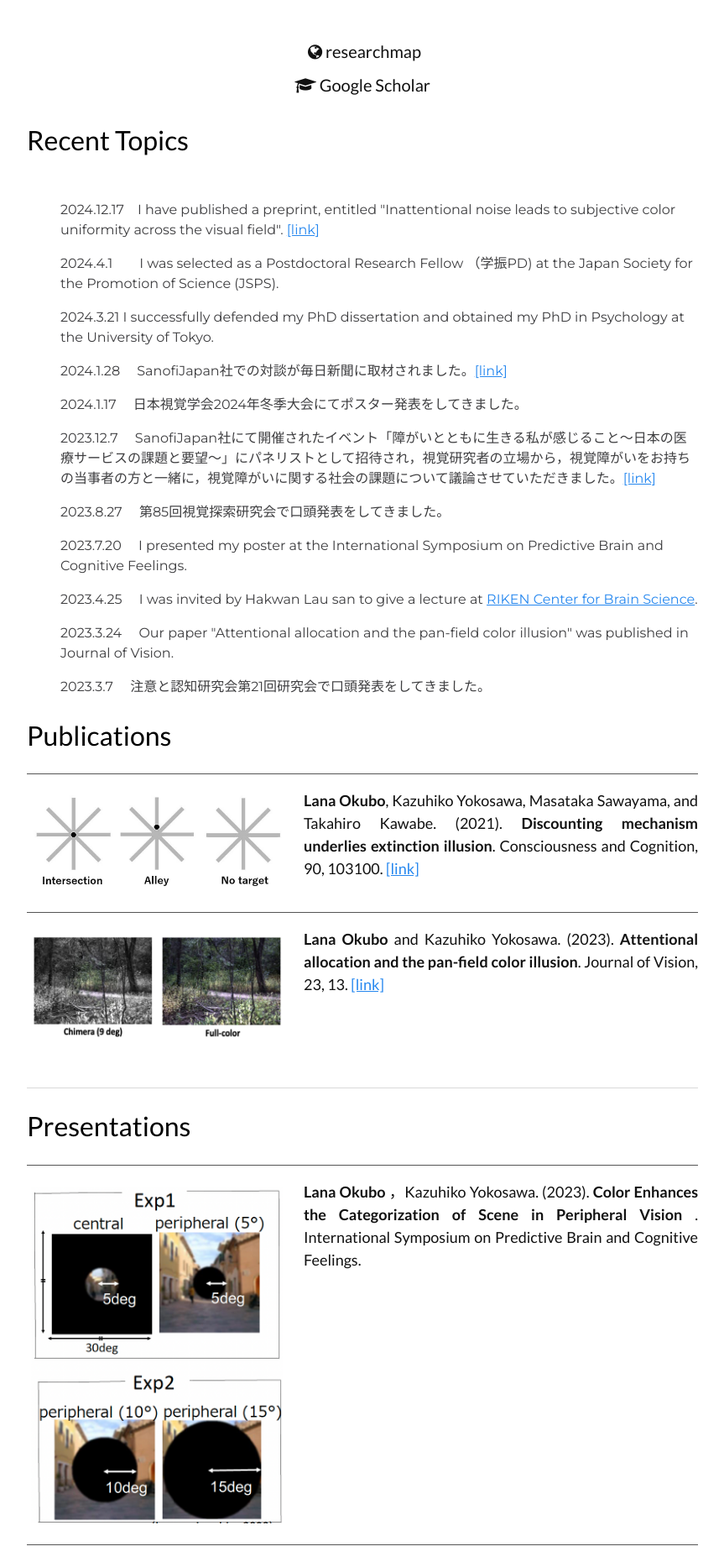
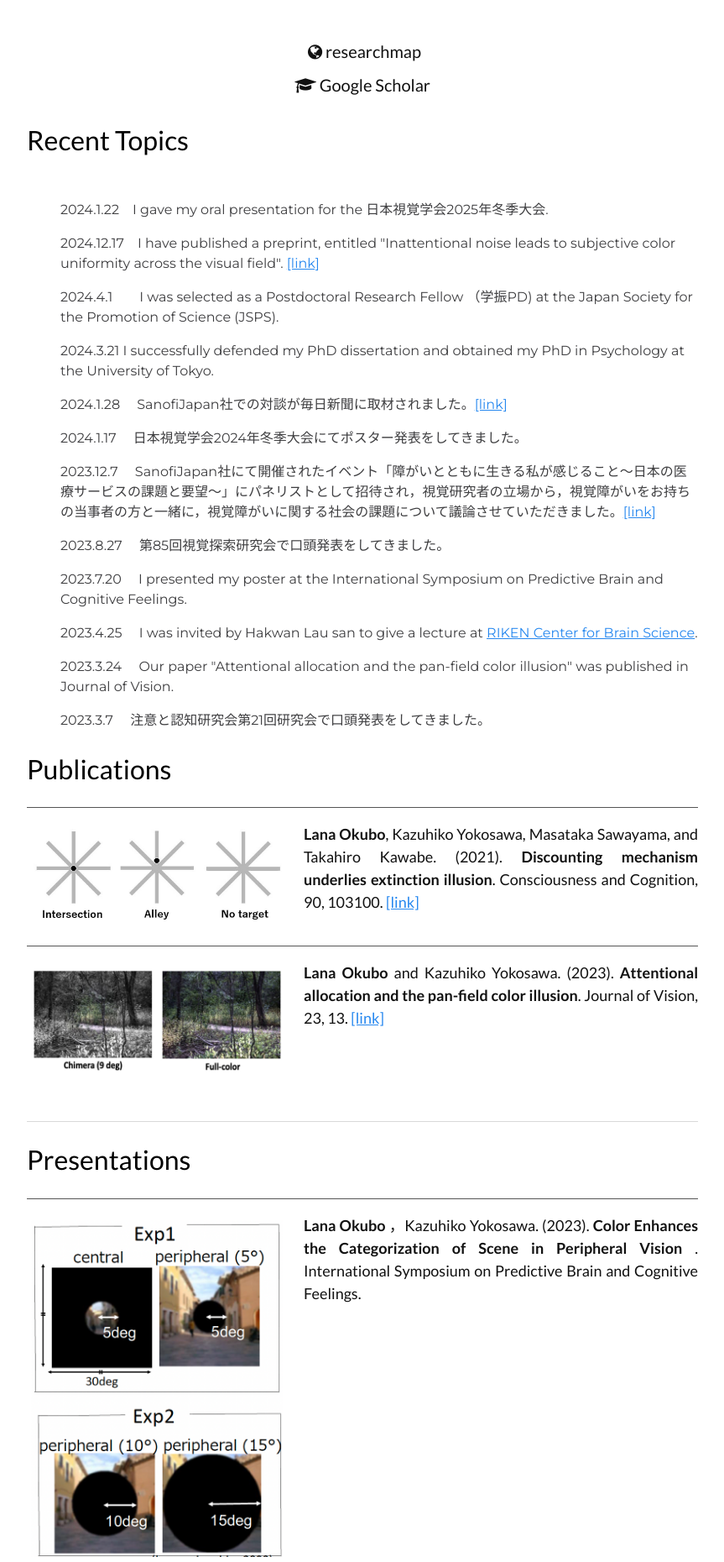
Before and after one commit to LNOKB/lnokb.github.io, a Jekyll site: the page built from index.html, in a window 1280 px wide. Shown: the part 788-2648 px from the top of the page at 84% size, without its empty margins (208-1071 px from the left). Built offline with Jekyll 4.4.1, drawn with Linux system fonts in a browser that asks for light colours.

Commit message:
Update index.html

```diff
--- a/index.html
+++ b/index.html
@@ -44,6 +44,11 @@ layout: home-page
   </div>
   <div class="news-container" align="left">
     <ul>
+
+
+      <p class="subtitle">
+        2024.1.22　I gave my oral presentation for the 日本視覚学会2025年冬季大会.
+      </p>
 
       <p class="subtitle">
         2024.12.17　I have published a preprint, entitled "Inattentional noise leads to subjective color uniformity across the visual field". <a href="https://osf.io/preprints/psyarxiv/2caut" target="_blank">[link]</a>
```
